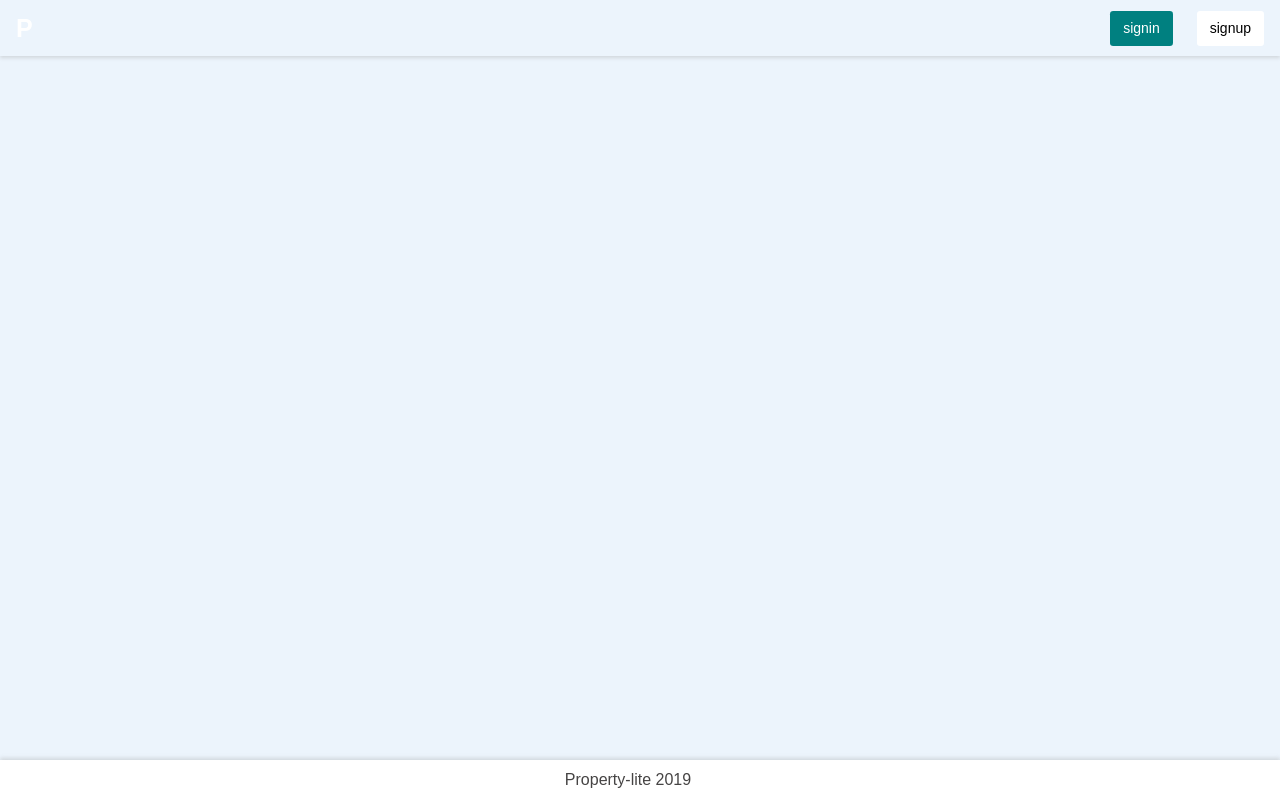
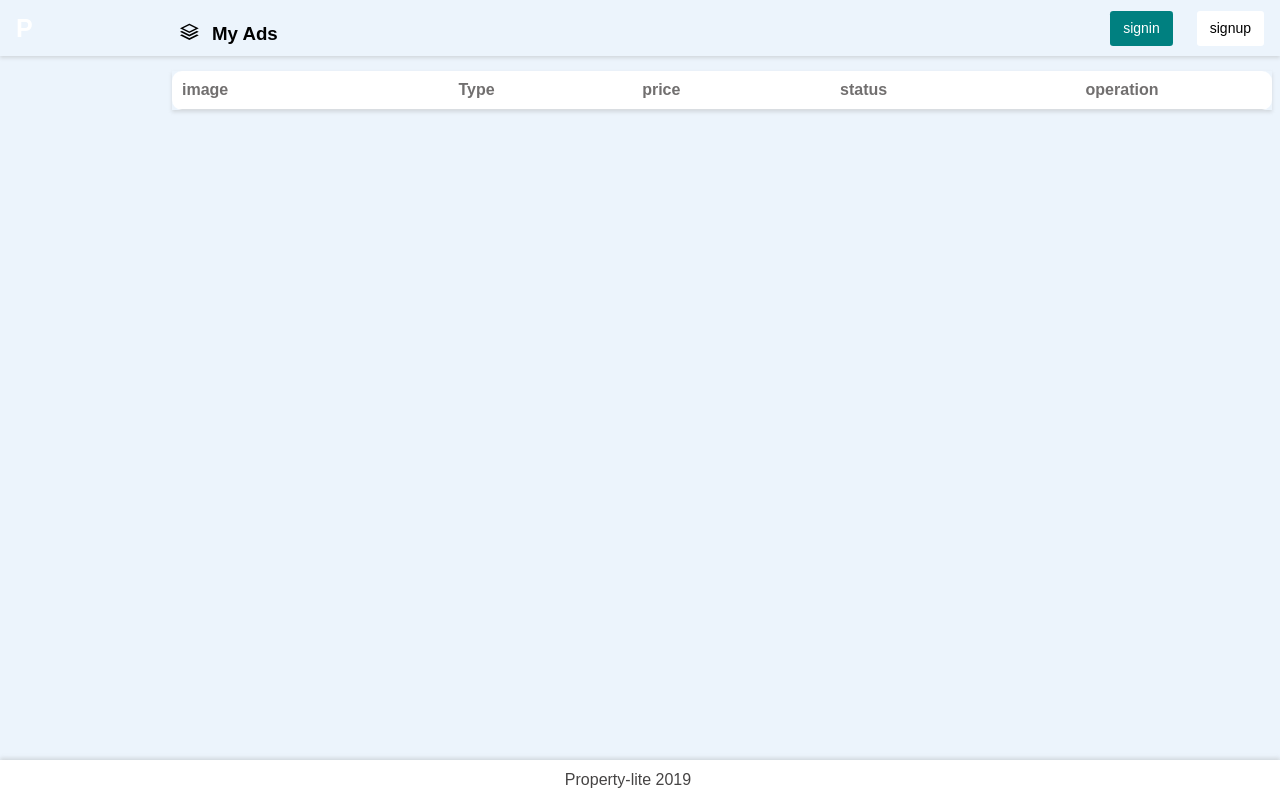
Before and after one commit to swaibat/property-pro-lite-react, a React (Create React App) app: page /my-ads in a window 1280 px wide. Built offline with nearby package versions, Linux system fonts and the light colour scheme.

Commit message:
chore(my-ads):implemet get agent property

```diff
--- a/src/App.js
+++ b/src/App.js
@@ -7,7 +7,9 @@ import Ads from './pages/all_ads';
 import Ad from './pages/specific_ad';
 import CreateAd from './pages/createAd';
 import EditAd from './pages/editAd';
+import MyAds from './pages/myAds';
 import { BrowserRouter as Router, Switch, Route } from 'react-router-dom';
+
 
 function App() {
   return (
@@ -21,6 +23,7 @@ function App() {
             <Route path="/ad" component={Ad}/>
             <Route path="/create-ad" component={CreateAd}/>
             <Route path="/edit-ad" component={EditAd}/>
+            <Route path="/my-ads" component={MyAds}/>
           </Switch>
           <Footer/>
       </div>
--- a/src/pages/myAds.js
+++ b/src/pages/myAds.js
@@ -0,0 +1,29 @@
+import React from 'react';
+
+function MyAds() {
+  return (
+    <main role="main">
+        <div class="padding-1 page-container ">
+            <h3 class="page-title"><i class="pro-stack-lite margin-r-2 "></i> My Ads</h3>
+            <div class="sub-container transparent">
+                <div class="responsive-tables shadow ">
+                    <table>
+                        <thead>
+                            <tr>
+                                <th>image</th>
+                                <th>Type</th>
+                                <th>price</th>
+                                <th>status</th>
+                                <th>operation</th>
+                            </tr>
+                        </thead>
+                        <tbody id="ads"></tbody>
+                    </table>
+                </div>
+            </div>
+        </div>
+    </main>
+    );
+}
+
+export default MyAds;
```
